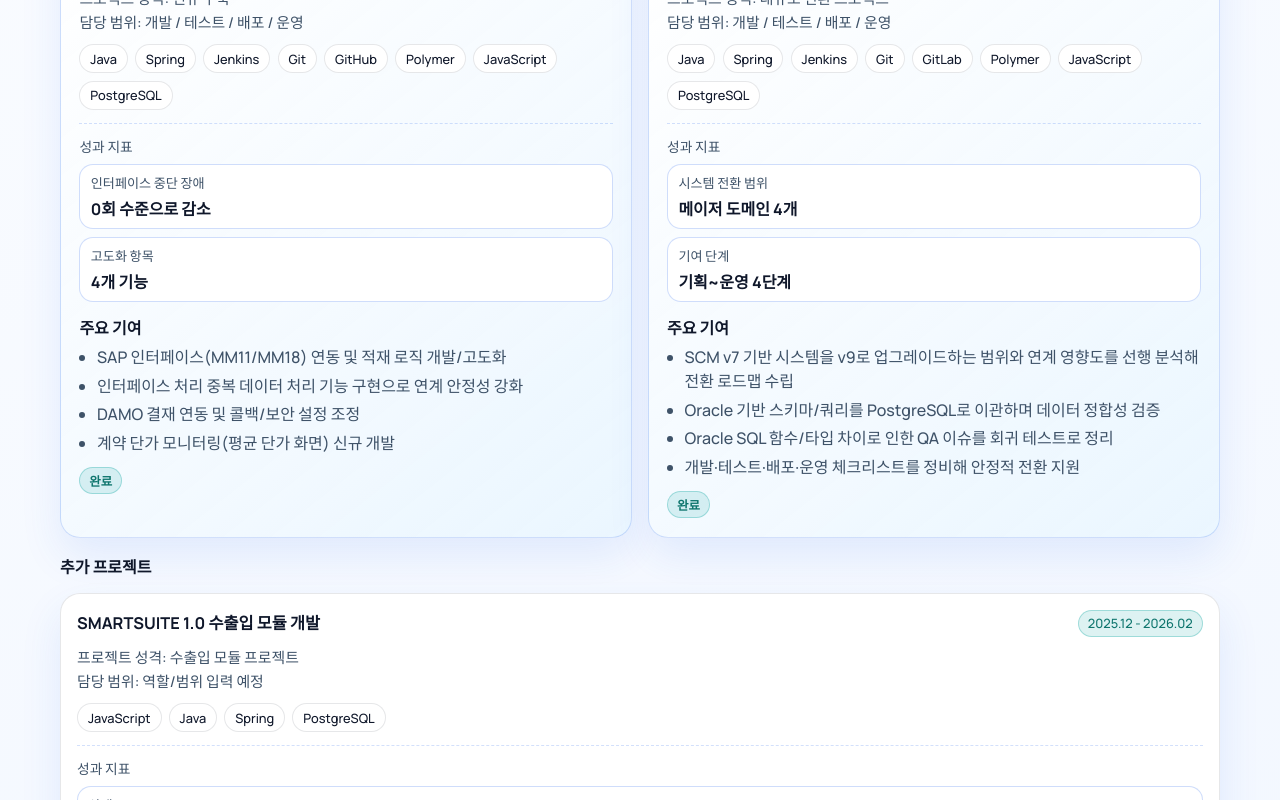
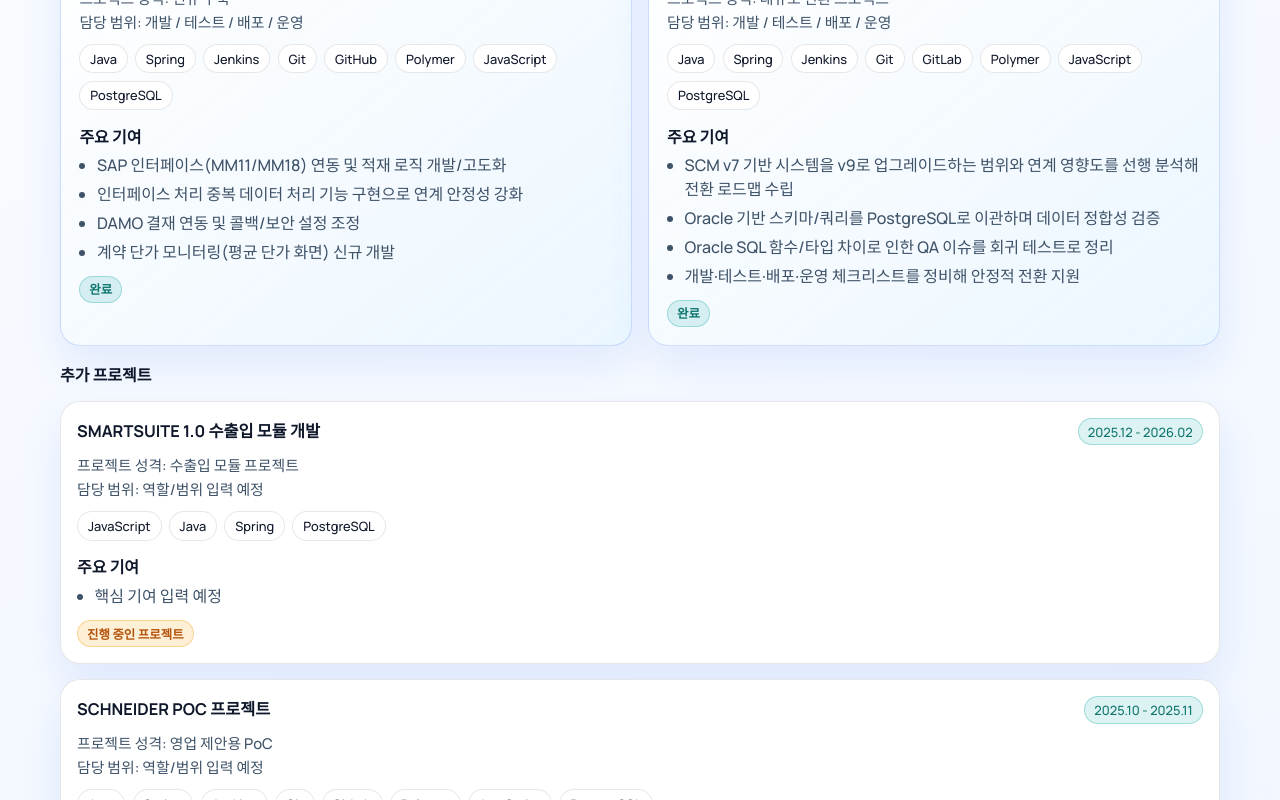
Before and after one commit to IanToo2/portfolio, a React (Vite) app: page / in a window 1280 px wide. Shown: the part 1600-2400 px from the top of the page. Built offline with nearby package versions, Linux system fonts and the light colour scheme.

Commit message:
refactor: remove project card metrics section

```diff
--- a/src/components/ProjectCard.jsx
+++ b/src/components/ProjectCard.jsx
@@ -3,7 +3,6 @@ const DEFAULT_LABELS = {
   scopeLabel: "Scope",
   technologiesLabel: "Tech Stack",
   contributionsLabel: "Key Contributions",
-  metricsLabel: "Impact Metrics",
   statusDone: "Completed",
   statusPending: "In Progress",
   collapseLabel: "Collapse",
@@ -41,19 +40,6 @@ export default function ProjectCard({
               <li key={tech}>{tech}</li>
             ))}
           </ul>
-          {project.metrics?.length ? (
-            <div className="project-metrics">
-              <p className="project-metrics-title">{labels.metricsLabel}</p>
-              <div className="project-metrics-grid">
-                {project.metrics.map((metric) => (
-                  <div key={`${metric.label}-${metric.value}`} className="project-metric-item">
-                    <span>{metric.label}</span>
-                    <strong>{metric.value}</strong>
-                  </div>
-                ))}
-              </div>
-            </div>
-          ) : null}
           <p className="project-contrib-title">{labels.contributionsLabel}</p>
           <ul className="project-contrib">
             {project.contributions.map((contribution) => (
```
